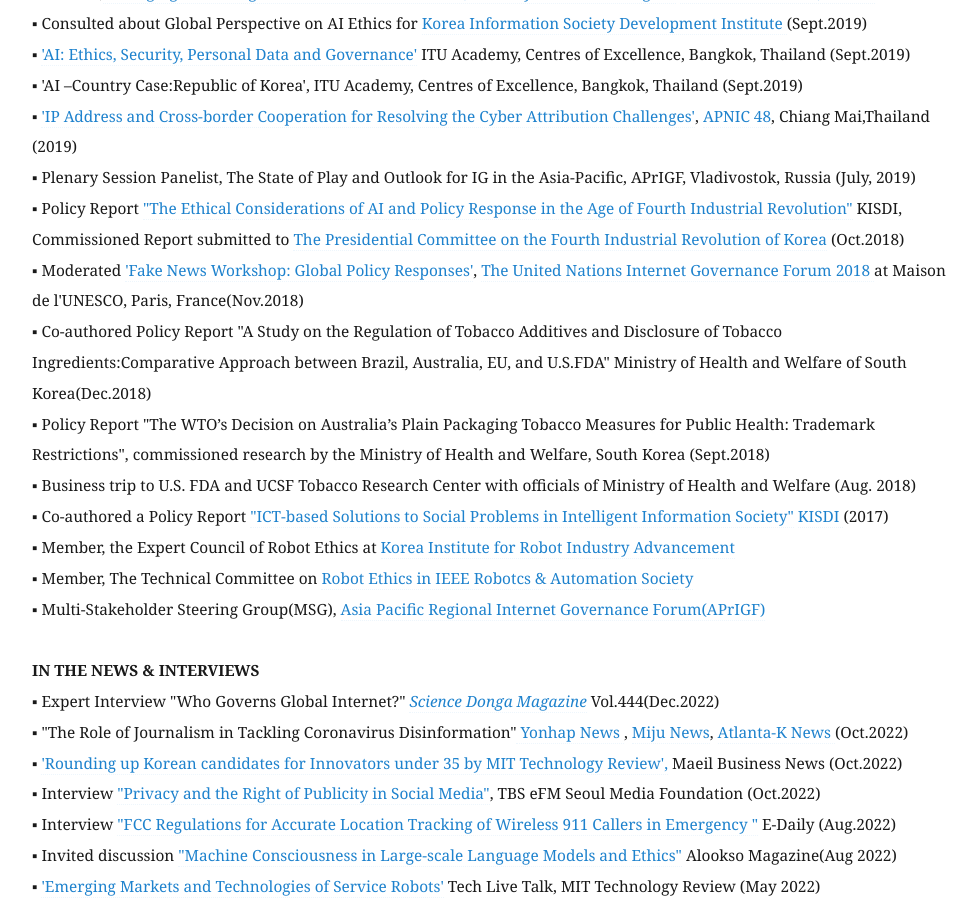
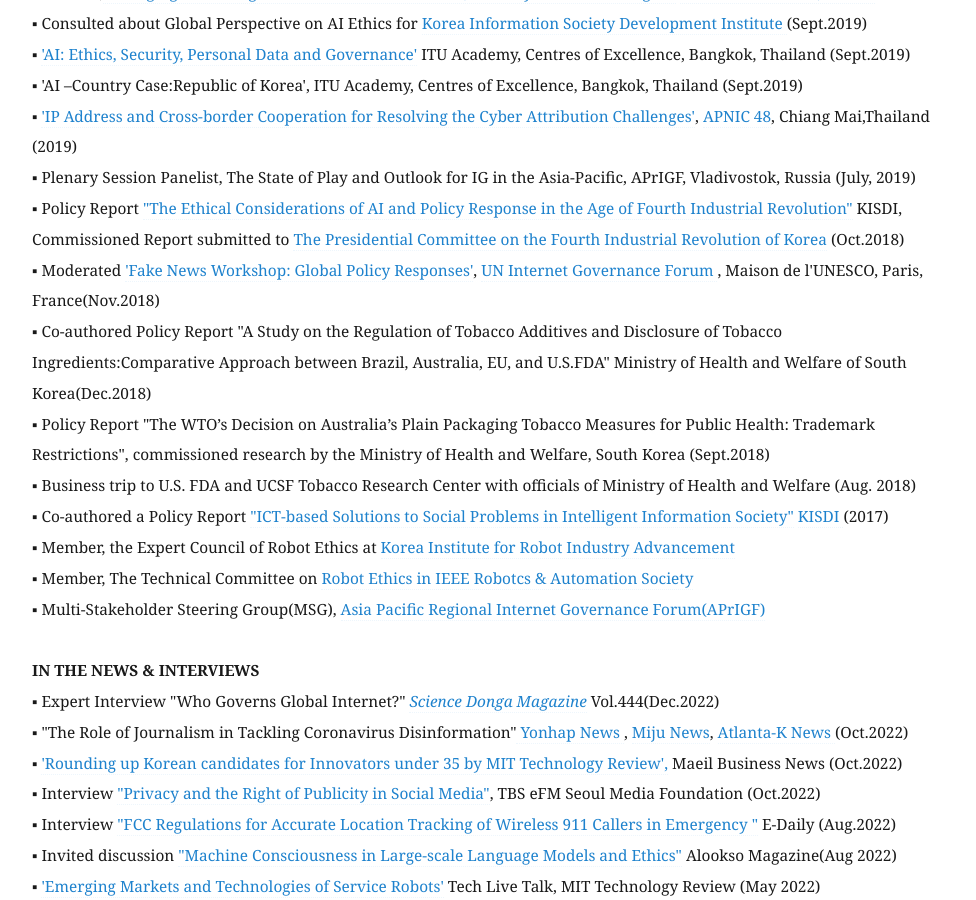
Before and after one commit to eunchangchoi/eunchangchoi.github.io, a Jekyll site: the page built from index.md, in a window 1280 px wide and 900 px high, scrolled down 6211 px. Shown: the whole window, without its empty margins (68-1044 px from the left). Built offline with Jekyll 4.4.1, drawn with Linux system fonts in a browser that asks for light colours.

Commit message:
Update index.md

```diff
--- a/index.md
+++ b/index.md
@@ -147,7 +147,7 @@
 ▪ <a href="https://youtu.be/uRsC_ypHGCg?t=1348">'IP Address and Cross-border Cooperation for Resolving the Cyber Attribution Challenges'</a>, <a href="https://conference.apnic.net/48/program/schedule/#/day/6/cooperation-sig"> APNIC 48</a>, Chiang Mai,Thailand (2019) <br>
 ▪ Plenary Session Panelist, The State of Play and Outlook for IG in the Asia-Pacific, APrIGF, Vladivostok, Russia (July, 2019)<br>
 ▪ Policy Report <a href="https://bit.ly/3qgZ63S">"The Ethical Considerations of AI and Policy Response in the Age of Fourth Industrial Revolution"</a> KISDI, Commissioned Report submitted to <a href="https://policy.nl.go.kr/cmmn/FileDown.do?atchFileId=221994&fileSn=63436">The Presidential Committee on the Fourth Industrial Revolution of Korea</a> (Oct.2018) <br>
-▪ Moderated <a href="https://www.youtube.com/watch?v=quo1DLyitf8&feature=youtu.be&t=1004">'Fake News Workshop: Global Policy Responses'</a>, <a href="https://igf2018.fr/"> The United Nations Internet Governance Forum 2018 </a> at Maison de l'UNESCO, Paris, France(Nov.2018) <br>
+▪ Moderated <a href="https://www.youtube.com/watch?v=quo1DLyitf8&feature=youtu.be&t=1004">'Fake News Workshop: Global Policy Responses'</a>, <a href="https://igf2018.fr/"> UN Internet Governance Forum </a>, Maison de l'UNESCO, Paris, France(Nov.2018) <br>
 ▪ Co-authored Policy Report "A Study on the Regulation of Tobacco Additives and Disclosure of Tobacco Ingredients:Comparative Approach between Brazil, Australia, EU, and U.S.FDA" Ministry of Health and Welfare of South Korea(Dec.2018) <br>
 ▪ Policy Report "The WTO’s Decision on Australia’s Plain Packaging Tobacco Measures for Public Health: Trademark Restrictions", commissioned research by the Ministry of Health and Welfare, South Korea (Sept.2018)<br>
 ▪ Business trip to U.S. FDA and UCSF Tobacco Research Center with officials of Ministry of Health and Welfare (Aug. 2018) <br>
```
